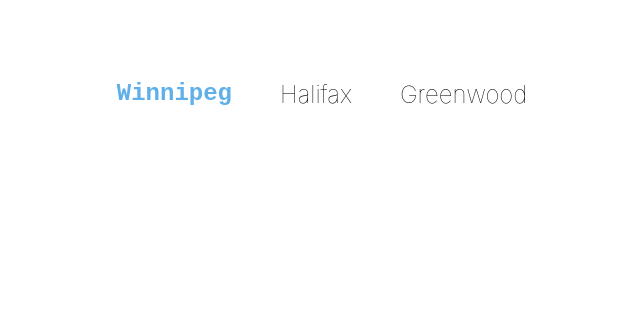
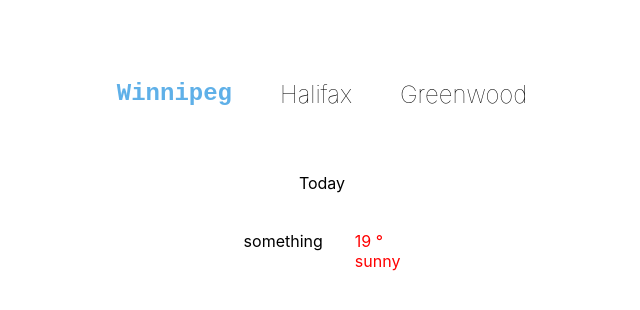
Before and after one commit to DorianGosse/aa-frontend, a React (Create React App) app: page / in a window 1280 px wide. Shown: the top 310 px of the page, without its empty margins (318-958 px from the left). Built offline with nearby package versions, Linux system fonts and the light colour scheme.

Commit message:
initial weather display setup

```diff
--- a/src/Components/WeatherDisplay/WeatherDisplay.css
+++ b/src/Components/WeatherDisplay/WeatherDisplay.css
@@ -0,0 +1,26 @@
+.weather-display-continer {
+  display: flex;
+  flex-direction: row;
+  justify-content: center;
+  padding-top: 3%;
+}
+
+.weather-temp-container {
+  color: red;
+  display: flex;
+  flex-direction: column;
+  text-align: left;
+  padding-left: 1rem;
+}
+
+.weather-img {
+  padding-right: 1rem;
+}
+
+.todays-weather {
+  padding-top: 5%;
+}
+
+.degree {
+
+}
--- a/src/Components/WeatherDisplay/WeatherDisplay.js
+++ b/src/Components/WeatherDisplay/WeatherDisplay.js
@@ -9,6 +9,10 @@
   { name: 'Greenwood', lat: 3342, lng: 435345 }
 ]
 
+const testWeatherData = {
+  temp: '19', conditions: 'sunny',
+}
+
 class WeatherDisplay extends React.Component {
   constructor() {
     super()
@@ -17,14 +21,36 @@
     }
   }
 
+  componentDidMount() {
+
+  }
+
   render() {
+
     const handleCityToggle = citySelected => {
       this.setState({ selectedCity: citySelected })
     }
 
+    const createTodaysWeather = currentWeatherData => (
+      <div className='todays-weather'>
+        Today
+        {/* {currentWeather} */}
+        <div className='weather-display-continer'>
+          <div className='weather-img'>
+            something
+          </div>
+          <div className='weather-temp-container'>
+            <div> {currentWeatherData.temp} <span className='degree'> &deg; </span> </div>
+            <div> {currentWeatherData.conditions} </div>
+          </div>
+        </div>
+      </div>
+    )
+
     return (
       <div className='weather-display'>
         <Header locations={cities} handleCityToggle={handleCityToggle}/>
+        {createTodaysWeather(testWeatherData)}
       </div>
     )
   }
--- /dev/null
+++ b/src/Utils/fetchWeatherData.js
@@ -0,0 +1,3 @@
+export const getWeatherData = () => {
+
+}
```
